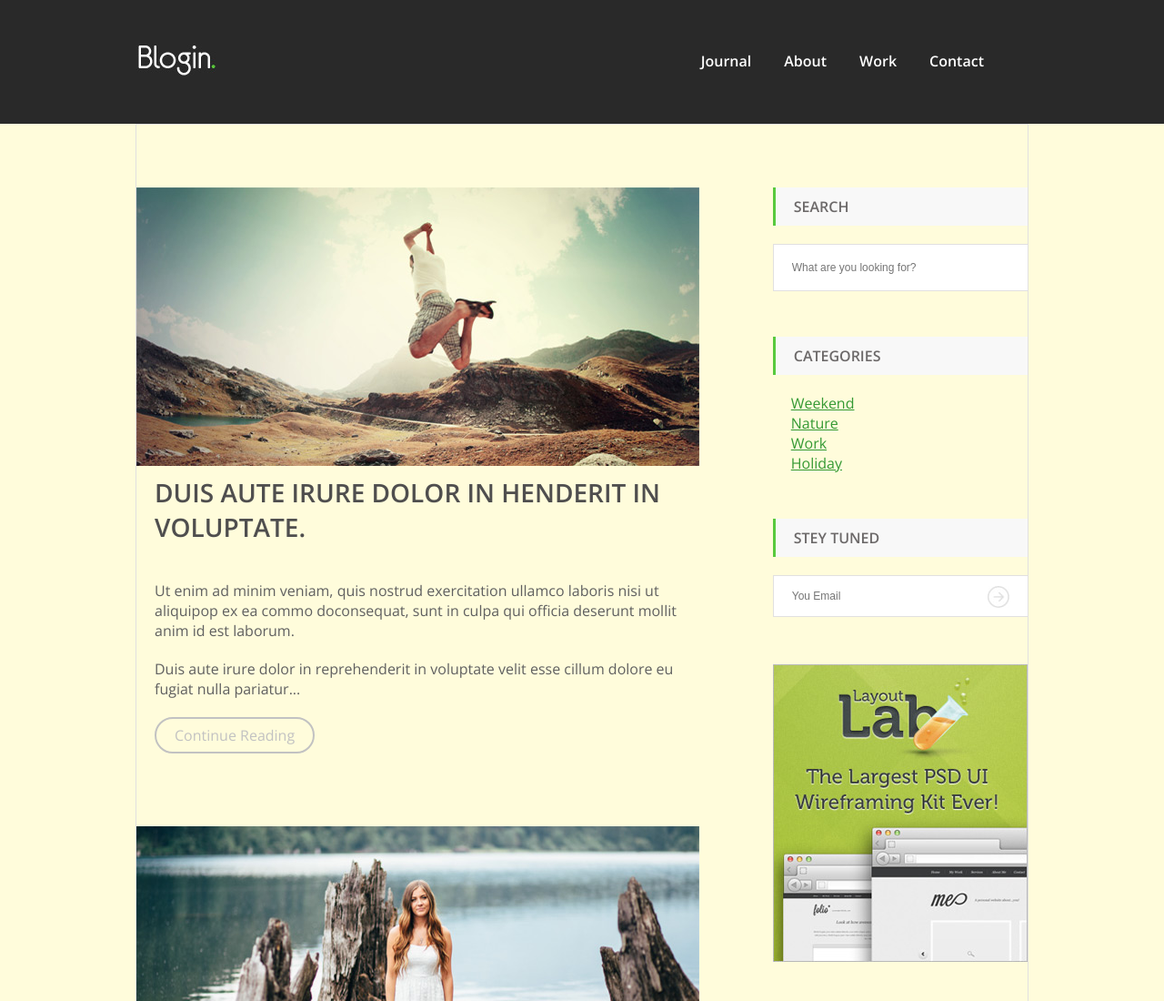
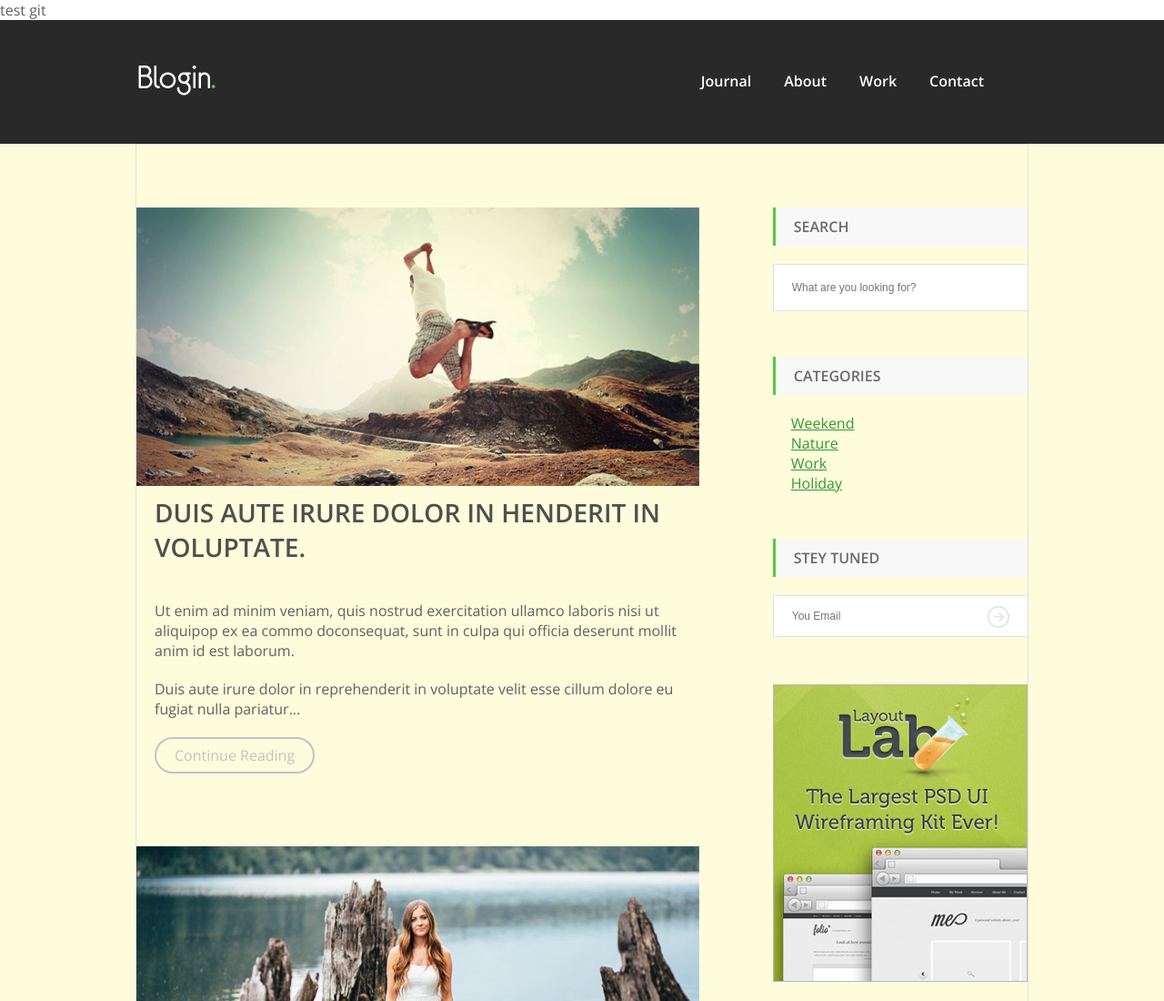
Before and after one commit to val115/4-blog-Bernat, a plain HTML site: page index.html in a window 1280 px wide. Shown: the top 1100 px of the page at 91% size. Drawn offline with nearby package versions, Linux system fonts and the light colour scheme.

Commit message:
second commit

```diff
--- a/index.html
+++ b/index.html
@@ -12,7 +12,7 @@
 </head>
 
 <body>
-
+   <header class="vv">test git</header>
 
 <header class='main-block'>
    <div class="block-logo">
```
